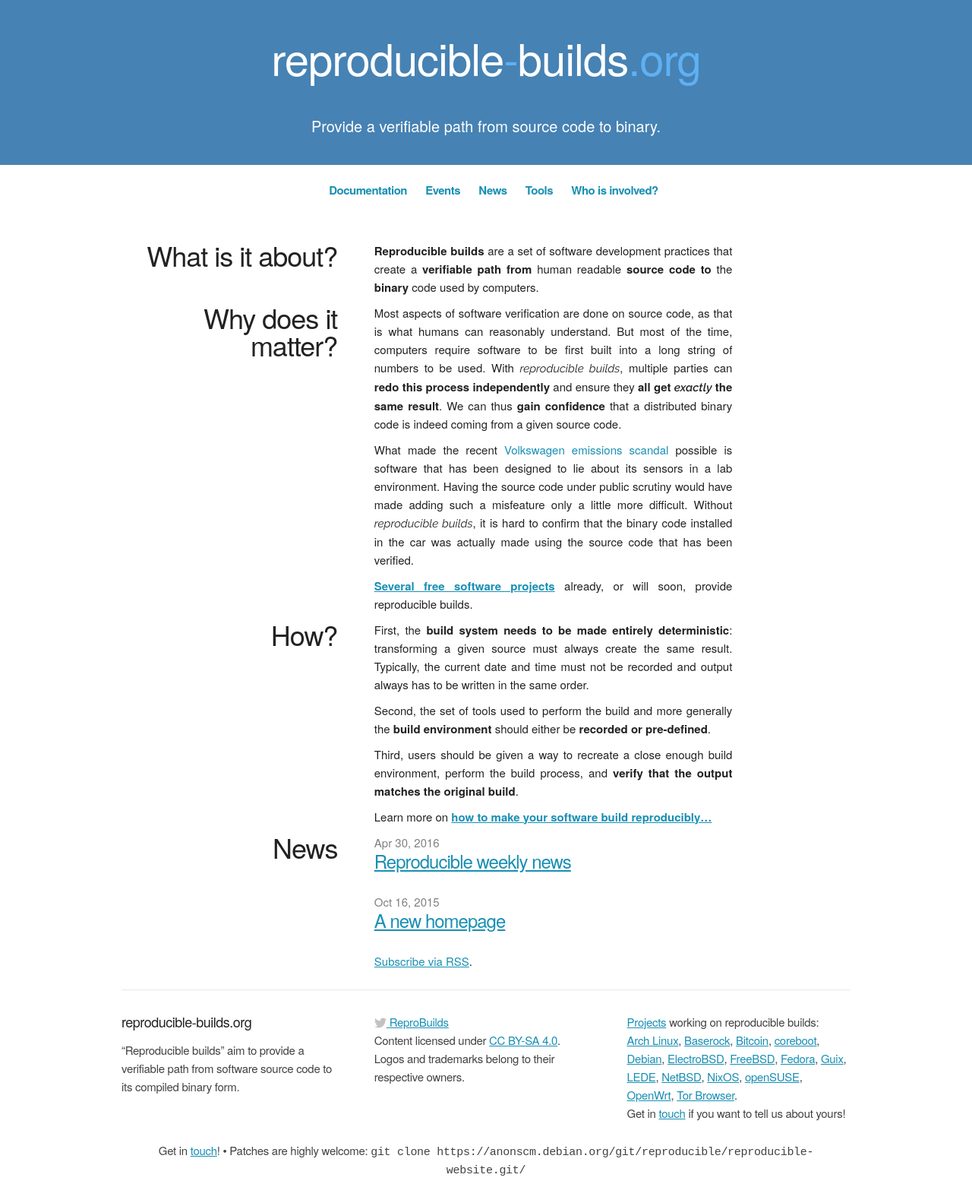
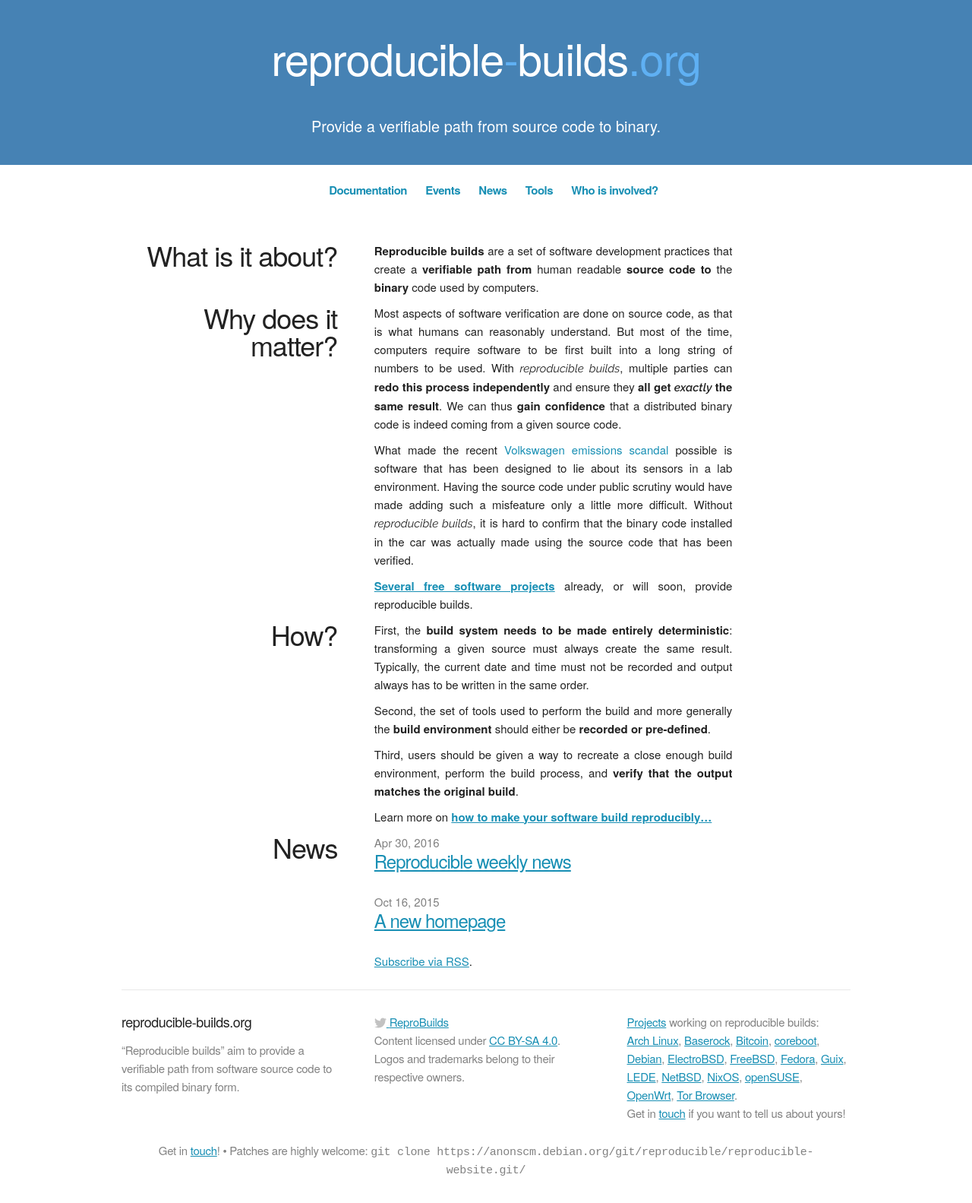
Before and after one commit to prototypefund/reproducible-website, a Jekyll site: the page built from index.html, in a window 1280 px wide. Shown: the whole page at 76% size. Built offline with Jekyll 4.4.1, drawn with Linux system fonts in a browser that asks for light colours; some web fonts are replaced.

Commit message:
Revert the part "3. make footer items slighly darker" from "improve contrast & readability"
This reverts part 3 of commit c911c6310d5accdf3b7708d1e0b64b093f69c9a4.

Signed-off-by: Holger Levsen <holger@layer-acht.org>

```diff
--- a/css/main.css
+++ b/css/main.css
@@ -358,7 +358,7 @@ aside li a {
 .site-footer p {
   font-size: 15px;
   letter-spacing: -.3px;
-  color: #424242;
+  color: #828282;
   margin-bottom: 0;
 }
 
```
